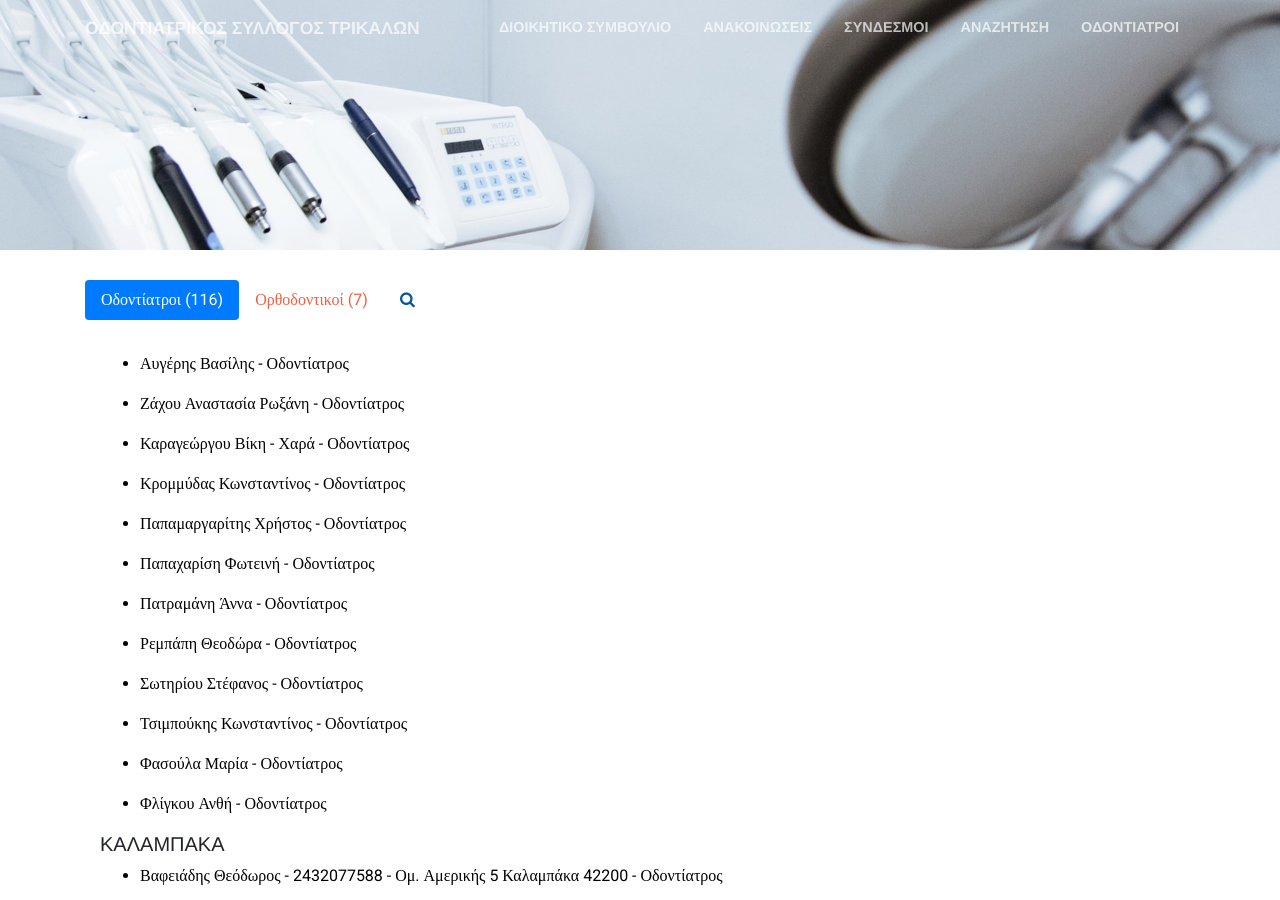
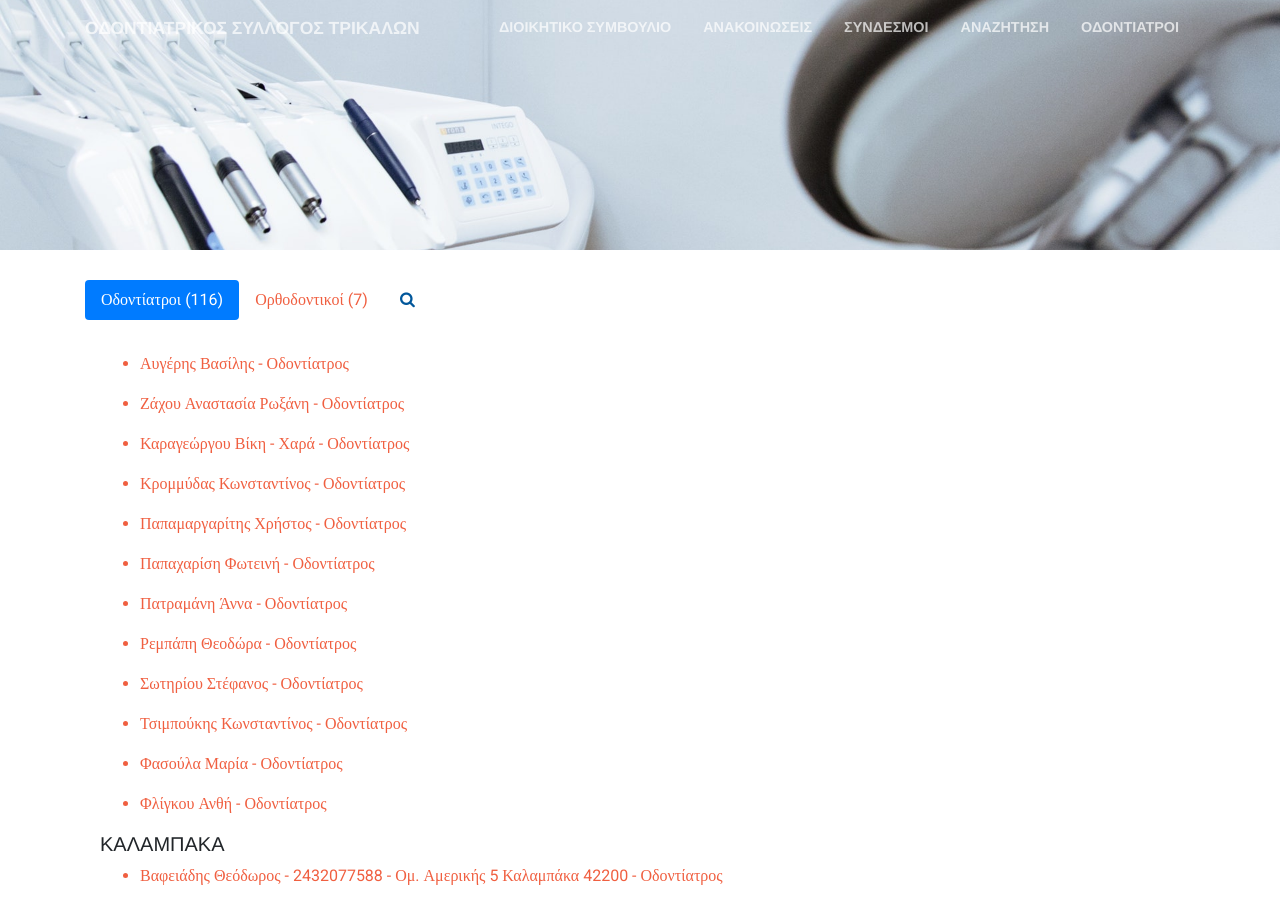
Before and after one commit to Tomak123456/tesy, a Jekyll site: the page built from pages/searchmemb.md, in a window 1280 px wide and 900 px high. Built offline with Jekyll 4.4.1, drawn with Linux system fonts in a browser that asks for light colours.

Commit message:
Update searchmemb.md

```diff
--- a/pages/searchmemb.md
+++ b/pages/searchmemb.md
@@ -37,7 +37,7 @@
       {% for group in items_grouped %}
     <h5>{{group.name}}</h5>
         {% for item in group.items %}
-        <ul><a href="{{item.url}}" style="color: black;">
+        <ul><a href="{{item.url}}">
             <li>{{item.dentistname}} {% if item.dentistmobile != null and item.dentistmobile != empty %}- {{item.dentistmobile}}{% endif %} {% if item.dentistaddress != null and item.dentistaddress != empty %}- {{item.dentistaddress}}{% endif %}{% if item.dentistspecialty != null and item.dentistspecialty != empty %} - {{item.dentistspecialty}}{% endif %}</li></a>
         </ul>
         {% endfor %}
@@ -58,7 +58,7 @@
       {% for group in items_grouped %}
     <h5>{{group.name}}</h5>
         {% for item in group.items %}
-        <ul><a href="{{item.url}}" style="color: black;">
+        <ul><a href="{{item.url}}">
             <li>{{item.dentistname}} {% if item.dentistmobile != null and item.dentistmobile != empty %}- {{item.dentistmobile}}{% endif %} {% if item.dentistaddress != null and item.dentistaddress != empty %}- {{item.dentistaddress}}{% endif %}{% if item.dentistspecialty != null and item.dentistspecialty != empty %} - {{item.dentistspecialty}}{% endif %}</li></a>
         </ul>
         {% endfor %}
```
